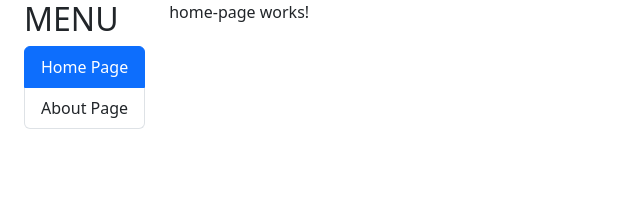
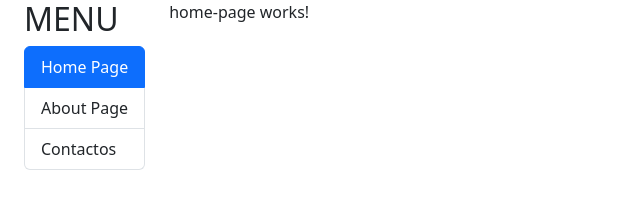
Before and after one commit to ucudal/contactos-front, an Angular app: page /home in a window 1280 px wide. Shown: the top 220 px of the page, without its empty margins (0-640 px from the left). Built offline with nearby package versions, Linux system fonts and the light colour scheme.

Commit message:
child route

```diff
--- a/src/app/app-routing.module.ts
+++ b/src/app/app-routing.module.ts
@@ -14,11 +14,11 @@ const routes: Routes = [
     component: AcercaDeComponent,
 
   },
-  // {
-  //   path: "countries",
-  //   loadChildren: () => import('./countries/countries.module').then(m => m.CountriesModule),
+  {
+    path: "contactos",
+    loadChildren: () => import('./contacto/contacto.module').then(m => m.ContactoModule),
 
-  // },
+  },
   {
     path: "**",
     redirectTo: "home"
--- a/src/app/contacto/contacto.module.ts
+++ b/src/app/contacto/contacto.module.ts
@@ -5,6 +5,7 @@ import { ContactoFormComponent } from './contacto-form/contacto-form.component';
 import { ContactoViewComponent } from './contacto-view/contacto-view.component';
 import { FormsModule } from '@angular/forms';
 import { PageComponent } from './page/page.component';
+import { CountriesRoutingModule } from './contactos-routing.module';
 
 @NgModule({
   declarations: [
@@ -16,11 +17,8 @@ import { PageComponent } from './page/page.component';
   imports: [
     CommonModule,
     FormsModule,
-
+    CountriesRoutingModule
   ],
-  exports: [
-    PageComponent
-  ]
 })
 export class ContactoModule {
 
--- a/src/app/contacto/page/page.component.ts
+++ b/src/app/contacto/page/page.component.ts
@@ -8,7 +8,7 @@ import { ContactoService } from '../services/contacto.service';
 })
 export class PageComponent {
 
-  constructor (public contactoService : ContactoService) {
+  constructor(public contactoService: ContactoService) {
 
   }
 
--- a/src/app/shared/components/sidebar/sidebar.component.html
+++ b/src/app/shared/components/sidebar/sidebar.component.html
@@ -7,4 +7,9 @@
   <li routerLink="about" routerLinkActive="active" [routerLinkActiveOptions]="{exact: true}" class="list-group-item">
     About Page
   </li>
+
+  <li routerLink="contactos" routerLinkActive="active" [routerLinkActiveOptions]="{exact: true}"
+    class="list-group-item">
+    Contactos
+  </li>
 </ul>
```
Also changed, not shown: src/app/contacto/contactos-routing.module.ts (added, +19 -0 lines).
